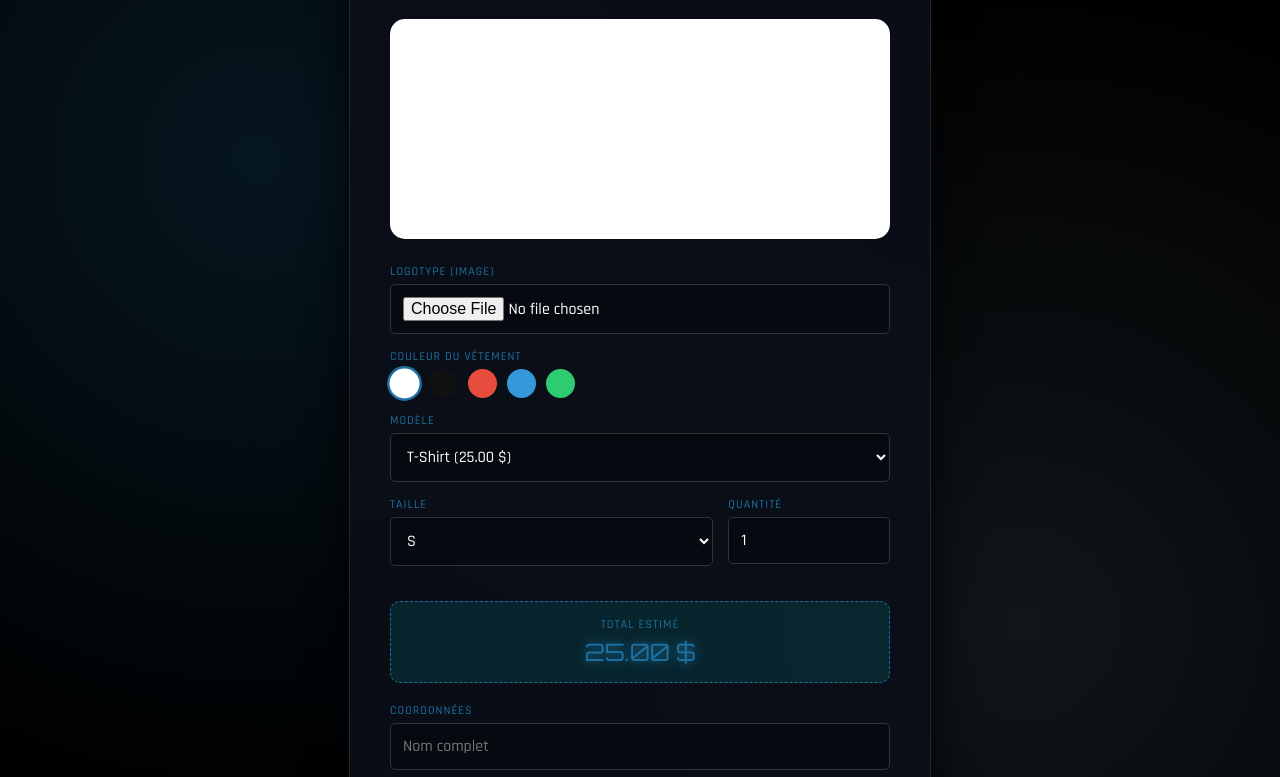
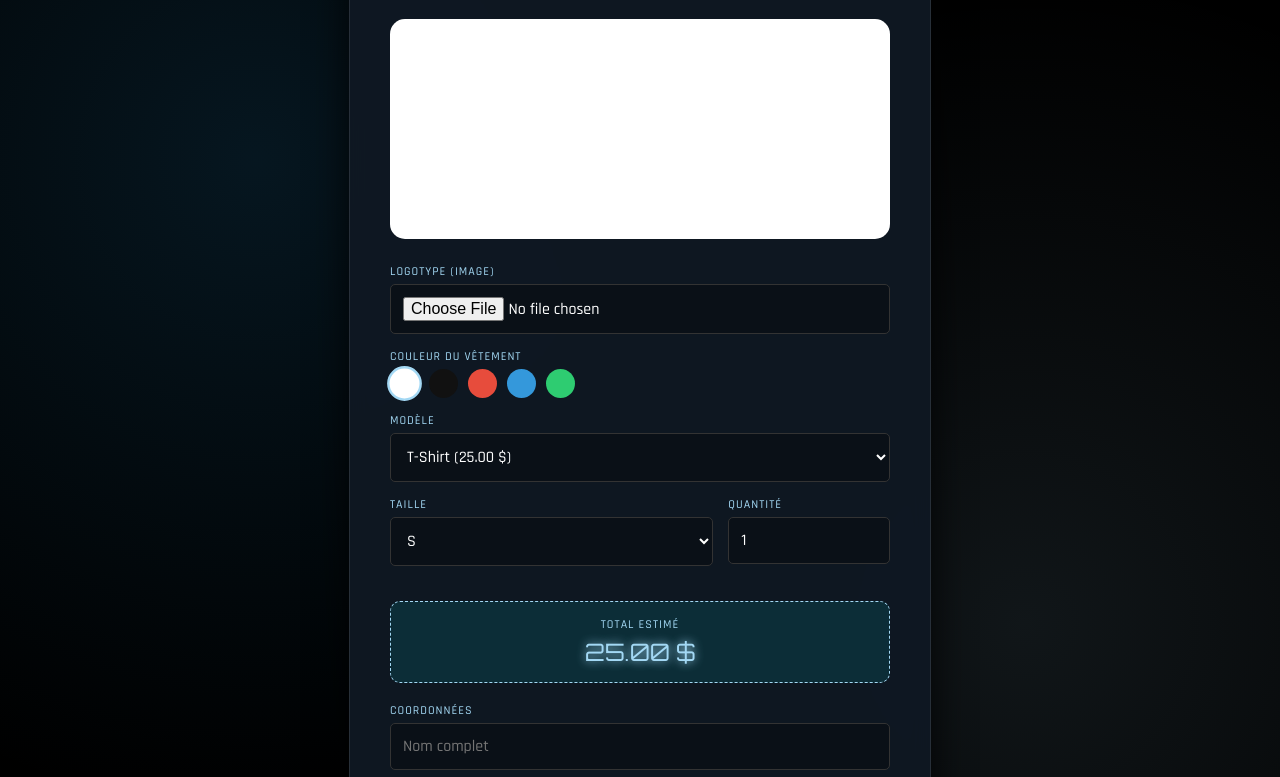
Before and after one commit to Fooutte/tshirtserver, a website: page index.html in a window 1280 px wide. Shown: the part 187-964 px from the top of the page. Drawn offline with Linux system fonts and the light colour scheme; a script that the page names is missing.

Commit message:
Update index.html

```diff
--- a/index.html
+++ b/index.html
@@ -8,14 +8,14 @@
     <script src="https://js.stripe.com/v3/"></script>
     <style>
         :root {
-    /* Main Blue from your logo */
-    --primary: #1e70a0;
-    /* Lighter 'Star' blue from the brain pattern */
-    --secondary: #a3d8f4;
-    /* Deep black background to match the logo base */
+    /* Bright Ice Blue from the stars in your logo */
+    --primary: #a3d8f4;
+    /* Deep Ocean Blue from the brain outline */
+    --secondary: #1e70a0;
+    /* Pure Black background */
     --bg: #000000;
-    /* Semi-transparent dark card */
-    --card: rgba(10, 15, 25, 0.9);
+    /* Darker card with a blue-ish tint */
+    --card: rgba(15, 25, 35, 0.95);
 }
 
         body {
```
